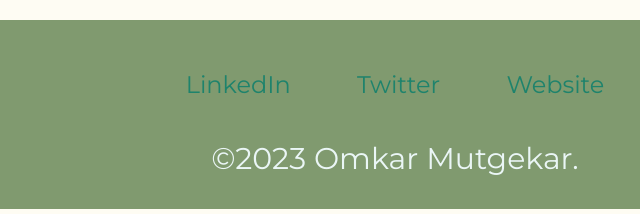
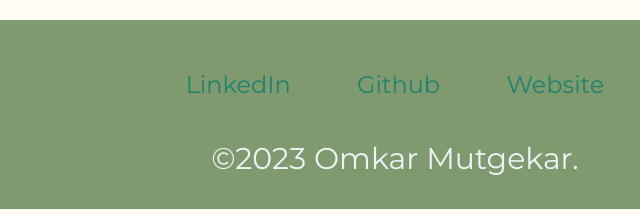
Before and after one commit to Omkarmutgekar/CV, a plain HTML site: page index.html in a window 1280 px wide. Shown: the part 3435-3649 px from the top of the page, 245-885 px from the left. Drawn offline with Linux system fonts and the light colour scheme; a web font is replaced by a local one.

Commit message:
Update index.html

```diff
--- a/index.html
+++ b/index.html
@@ -51,7 +51,7 @@
 
   <div class="bottom-container">
   <a class="footer-link" href="https://www.linkedin.com/in/omkar-mutgekar-15405a222">LinkedIn</a>
-  <a class="footer-link" href="https://twitter.com/OmkarMutgekar">Twitter</a>
+  <a class="footer-link" href="https://twitter.com/OmkarMutgekar">Github</a>
   <a class="footer-link" href="https://omkarmutgekar.github.io/CV/">Website</a>
   <p class="copyright">©2023 Omkar Mutgekar.</p>
   </div>
```
